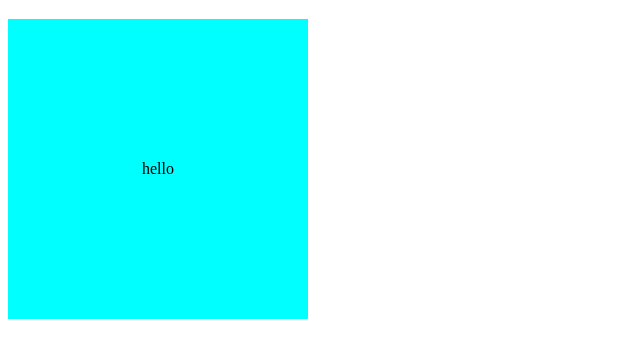
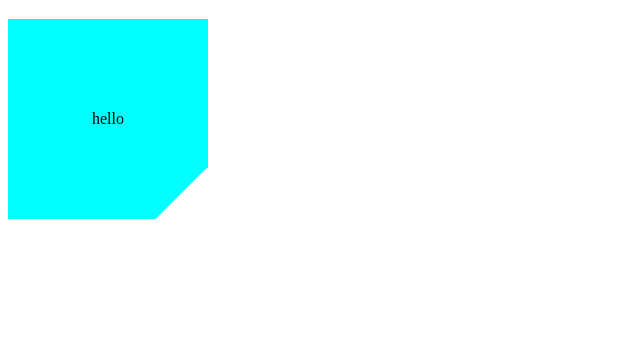
Before and after one commit to RaisulislamRimon/css-design-tricks, a plain HTML site: page index.html in a window 1280 px wide. Shown: the part 61-418 px from the top of the page, without its empty margins (0-640 px from the left). Drawn offline with Linux system fonts and the light colour scheme.

Commit message:
new design updated easily myself

```diff
--- a/css/style.css
+++ b/css/style.css
@@ -3,7 +3,18 @@
   display: flex;
   justify-content: center;
   align-items: center;
-  height: 300px;
-  width: 300px;
+  height: 200px;
+  width: 200px;
   background-color: aqua;
+  position: relative;
 }
+.hello1 {
+  position: absolute;
+  /* background-color: blue; */
+  background-color: white;
+  border-radius: 10px;
+  margin-right: -180px;
+  padding: 30px 50px;
+  margin-top: 200px;
+  transform: rotate(-45deg);
+}
--- a/index.html
+++ b/index.html
@@ -14,6 +14,9 @@
       CSS Design Tricks
     </h1>
     <div class="hello">
+      <div class="hello1">
+        <!-- hello1 -->
+      </div>
       hello
     </div>
 </body>
```
